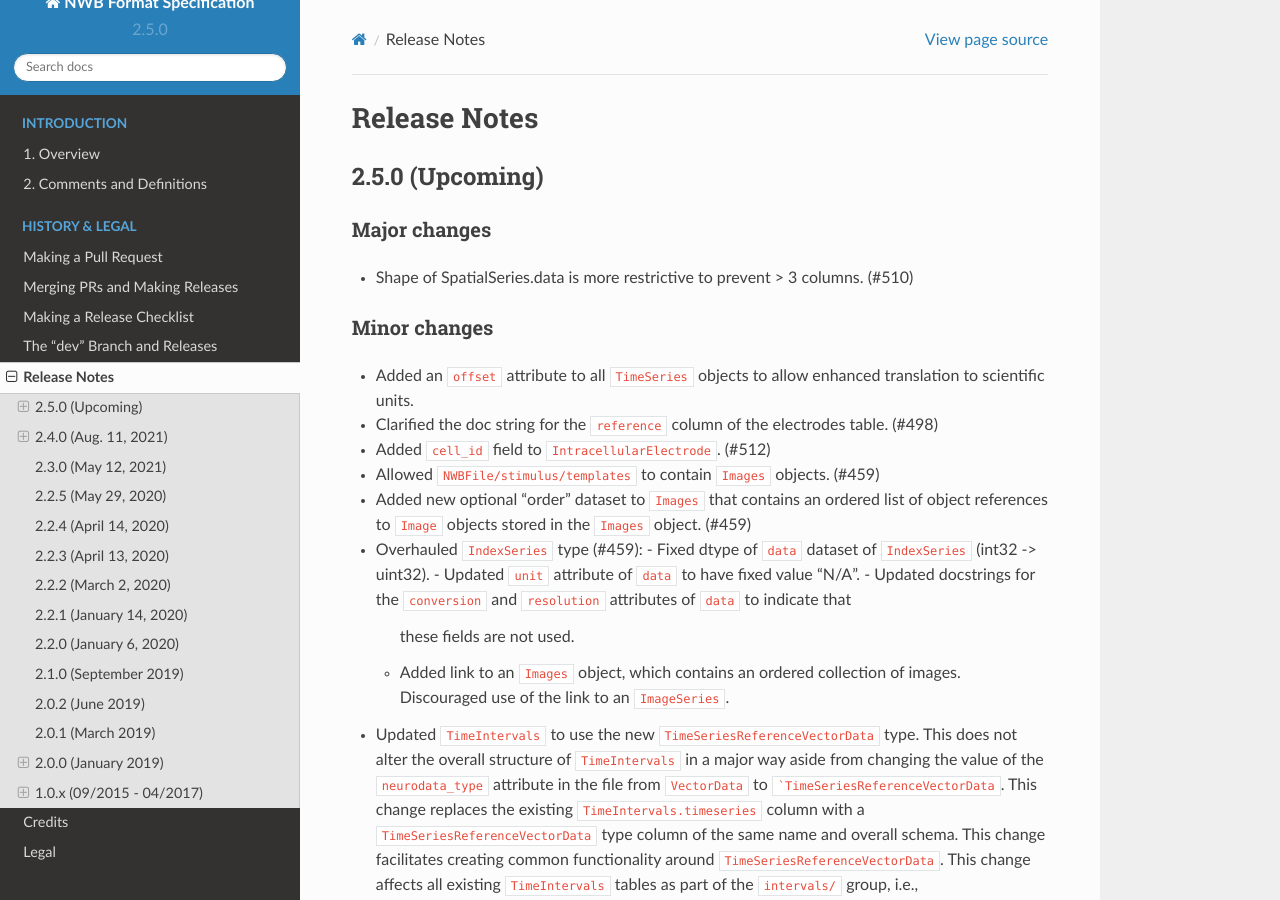
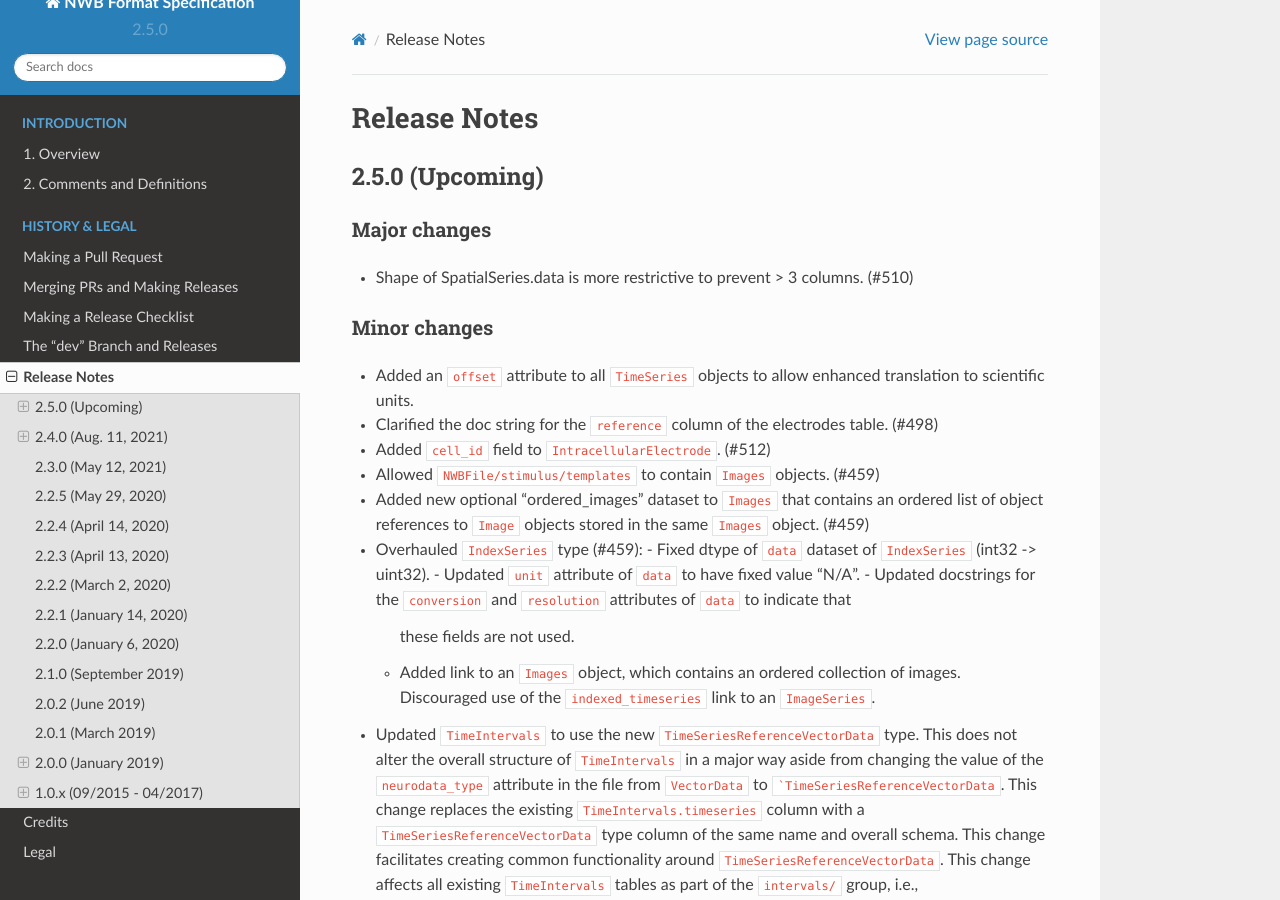
Before and after one commit to NeurodataWithoutBorders/nwb-schema, a Sphinx documentation site: the page built from docs/format/source/format_release_notes.rst, in a window 1280 px wide and 900 px high. Built offline with Sphinx 7.4.7 and the Read the Docs theme 2.0.0, drawn with Linux system fonts in a browser that asks for light colours.

Commit message:
Rename "order" dataset to "ordered_images"

````diff
--- a/docs/format/source/format_release_notes.rst
+++ b/docs/format/source/format_release_notes.rst
@@ -16,15 +16,15 @@ Minor changes
 - Clarified the doc string for the ``reference`` column of the electrodes table. (#498)
 - Added ``cell_id`` field to ``IntracellularElectrode``. (#512)
 - Allowed ``NWBFile/stimulus/templates`` to contain ``Images`` objects. (#459)
-- Added new optional "order" dataset to ``Images`` that contains an ordered list of object references to
-  ``Image`` objects stored in the ``Images`` object. (#459)
+- Added new optional "ordered_images" dataset to ``Images`` that contains an ordered list of object references to
+  ``Image`` objects stored in the same ``Images`` object. (#459)
 - Overhauled ``IndexSeries`` type (#459):
   - Fixed dtype of ``data`` dataset of ``IndexSeries`` (int32 -> uint32).
   - Updated ``unit`` attribute of ``data`` to have fixed value "N/A".
   - Updated docstrings for the ``conversion`` and ``resolution`` attributes of ``data`` to indicate that
     these fields are not used.
   - Added link to an ``Images`` object, which contains an ordered collection of images.
-    Discouraged use of the link to an ``ImageSeries``.
+    Discouraged use of the ``indexed_timeseries`` link to an ``ImageSeries``.
 - Updated ``TimeIntervals`` to use the new ``TimeSeriesReferenceVectorData`` type. This does not alter the overall structure
   of ``TimeIntervals`` in a major way aside from changing the value of the ``neurodata_type`` attribute in the file
   from ``VectorData`` to ```TimeSeriesReferenceVectorData``. This change replaces the existing ``TimeIntervals.timeseries``
````
Also changed, not shown: 2 other files.
